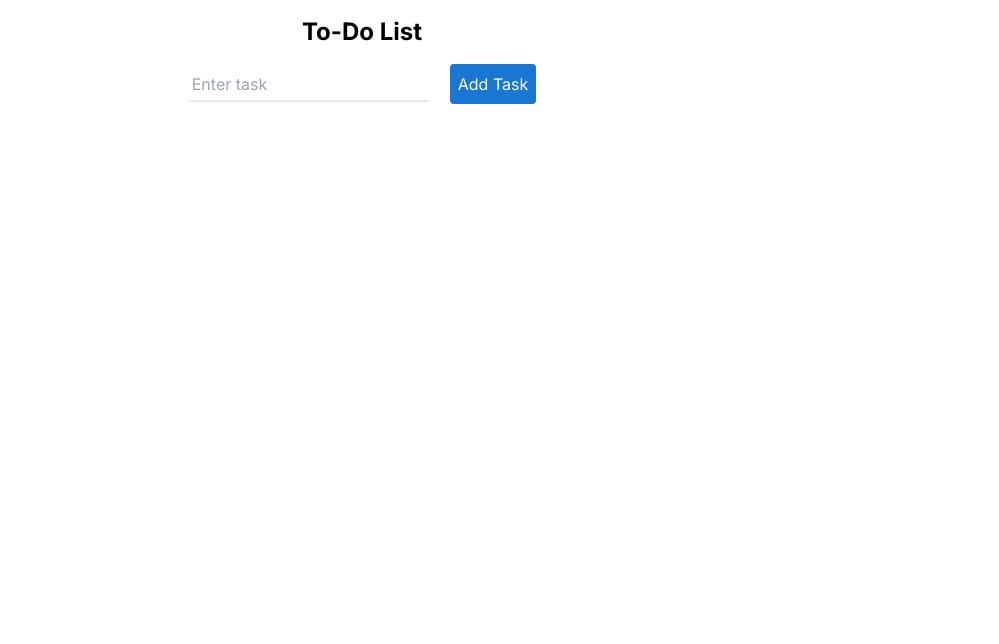
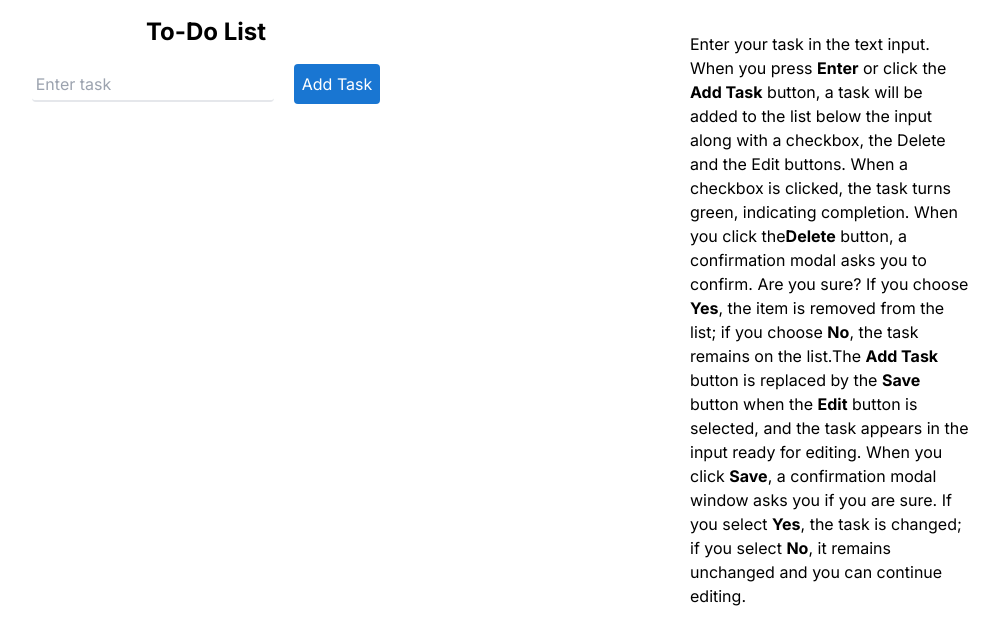
Before and after one commit to limanovic/to-do-list, a Next.js app: page / in a window 1280 px wide. Shown: the top 644 px of the page, without its empty margins (278-1277 px from the left). Built offline with nearby package versions, Linux system fonts and the light colour scheme.

Commit message:
Added test on the side of the page

```diff
--- a/src/app/components/Input/AddTask.tsx
+++ b/src/app/components/AddTask.tsx
@@ -1,9 +1,9 @@
 'use client';
 import React, { useEffect, useRef, useState } from 'react';
-import ConfirmModal from '../ConfirmModal';
+import ConfirmModal from './ConfirmModal';
 import { useDispatch, useSelector } from 'react-redux';
-import { addTask, saveTask } from '../Redux/tasks/slice';
-import { TaskType, RootState } from '../Redux/types';
+import { addTask, saveTask } from './Redux/tasks/slice';
+import { TaskType, RootState } from './Redux/types';
 
 const AddTask = () => {
     const dispatch = useDispatch();
--- a/src/app/components/App.tsx
+++ b/src/app/components/App.tsx
@@ -1,17 +1,30 @@
 'use client';
 
 import React from 'react';
-import AddTask from './Input/AddTask';
-import TaskList from './TaskList/TaskList';
+import AddTask from './AddTask';
+import TaskList from './TaskList';
 
 export default function App() {
     return (
-        <div className="p-4">
-            <h1 className="text-2xl font-bold mb-4 text-center">To-Do List</h1>
-            <div className="flex mb-4 justify-center">
-                <AddTask />
+        <div className="p-4 flex">
+            <div className="w-3/4 px-20">
+                <h1 className="text-2xl font-bold mb-4 text-center">To-Do List</h1>
+                <div className="flex mb-4 justify-center">
+                    <AddTask />
+                </div>
+                <TaskList />
             </div>
-            <TaskList />
+            <div className="w-1/4 p-4">
+                Enter your task in the text input. When you press <b>Enter</b> or click the <b>Add Task</b> button, a
+                task will be added to the list below the input along with a checkbox, the Delete and the Edit buttons.
+                When a checkbox is clicked, the task turns green, indicating completion. When you click the
+                <b>Delete</b> button, a confirmation modal asks you to confirm. Are you sure? If you choose <b>Yes</b>,
+                the item is removed from the list; if you choose <b>No</b>, the task remains on the list.The{' '}
+                <b>Add Task</b> button is replaced by the <b>Save</b> button when the <b>Edit</b> button is selected,
+                and the task appears in the input ready for editing. When you click <b>Save</b>, a confirmation modal
+                window asks you if you are sure. If you select <b>Yes</b>, the task is changed; if you select <b>No</b>,
+                it remains unchanged and you can continue editing.
+            </div>
         </div>
     );
 }
--- a/src/app/components/Task/Task.tsx
+++ b/src/app/components/Task.tsx
@@ -1,9 +1,9 @@
 import { Button } from '@mui/material';
 import React, { useState } from 'react';
-import ConfirmModal from '../ConfirmModal';
+import ConfirmModal from './ConfirmModal';
 import { useDispatch } from 'react-redux';
-import { removeTask, editTask } from '../Redux/tasks/slice';
-import { TaskType } from '../Redux/types';
+import { removeTask, editTask } from './Redux/tasks/slice';
+import { TaskType } from './Redux/types';
 
 export default function Task({ task }: { task: TaskType }) {
     const [modalOpened, setmodalOpened] = useState<boolean>(false);
--- a/src/app/components/TaskList/TaskList.tsx
+++ b/src/app/components/TaskList.tsx
@@ -1,7 +1,7 @@
 'use client';
 import { useSelector } from 'react-redux';
-import { TaskType, RootState } from '../Redux/types';
-import Task from '../Task/Task';
+import { TaskType, RootState } from './Redux/types';
+import Task from './Task';
 
 export default function TaskList() {
     const tasks = useSelector((state: RootState) => state.tasks);
```
Also changed, not shown: 2 other files (tests, documents, lock files or other folders).
